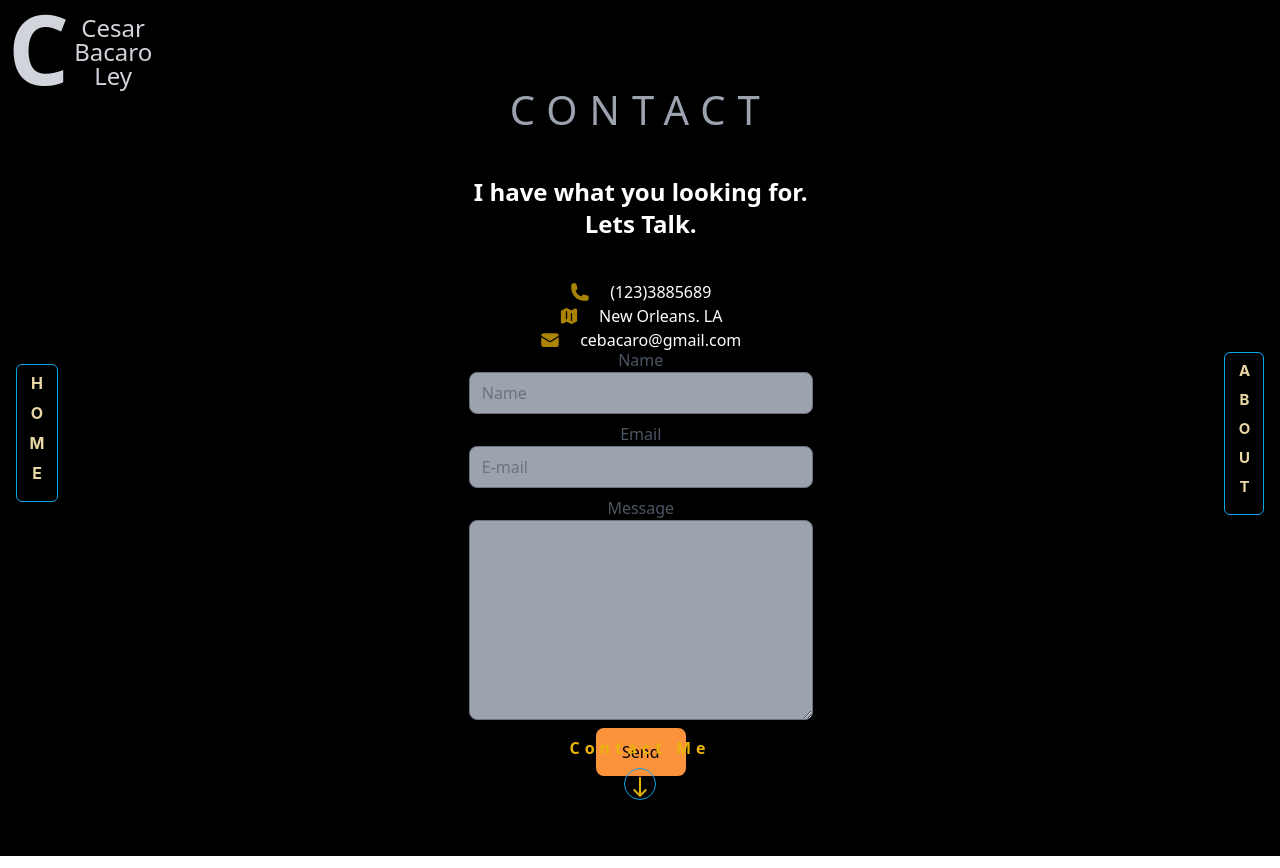
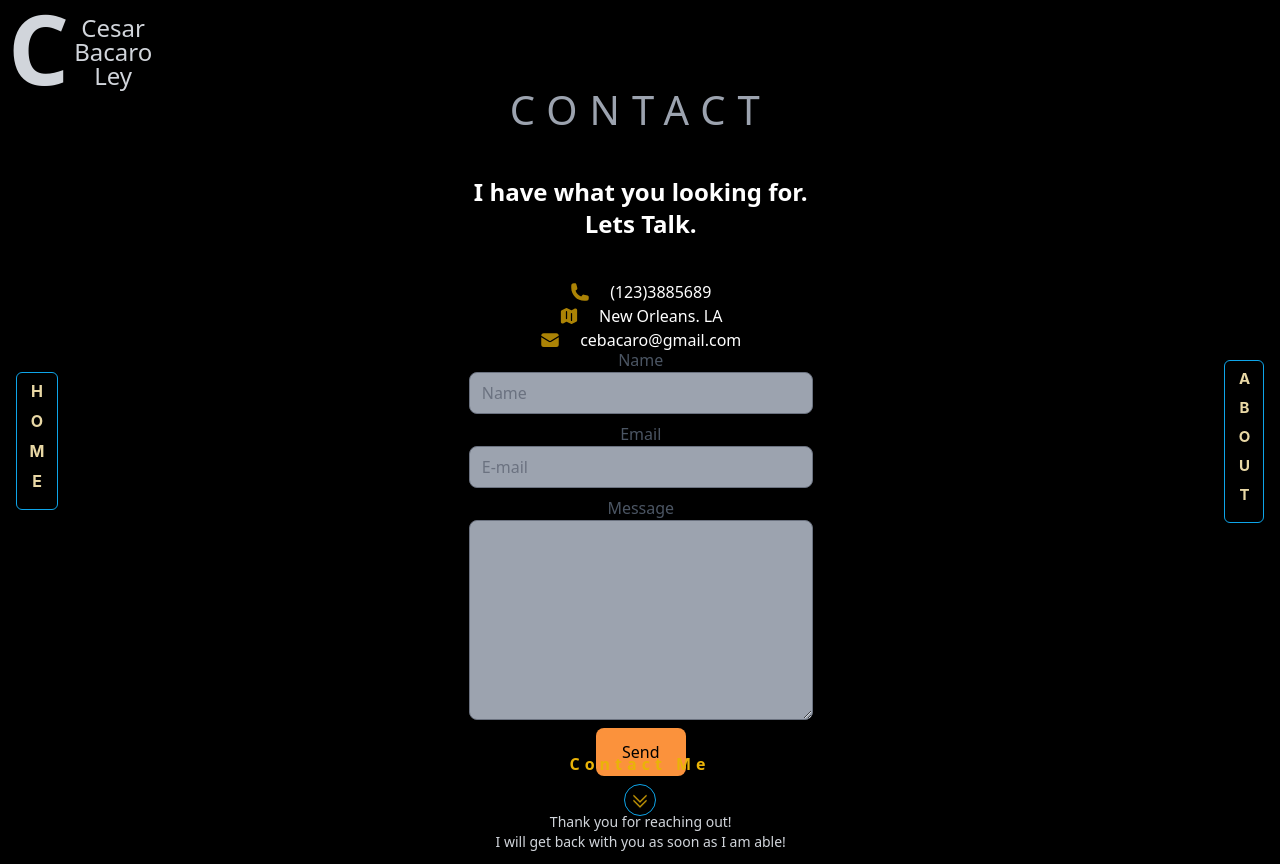
Before and after one commit to cebacaro/portfolio, a React (Create React App) app in the folder portfolio/: page /contact in a window 1280 px wide. Built offline with nearby package versions, Linux system fonts and the light colour scheme.

Commit message:
constact

```diff
--- a/portfolio/src/components/Contact.jsx
+++ b/portfolio/src/components/Contact.jsx
@@ -25,8 +25,8 @@ export const Contact = () => {
           alert("something went wrong");
         }
       );
-    // document.getElementById("contact-form").style.display = "none";
-    // document.getElementById("success-message").style.display = "inline";
+    document.getElementById("contact-form").style.display = "none";
+    document.getElementById("success-message").style.display = "inline";
   };
   return (
     <>
@@ -64,7 +64,8 @@ export const Contact = () => {
         </div>
 
         <form
-          className="contact-form flex mt-10 p-7 flex-col h-[500px] w-[400px]"
+          className=" flex mt-10 p-7 flex-col h-[500px] w-[400px]"
+          id="contact-form"
           ref={form}
           onSubmit={sendEmail}
         >
@@ -99,8 +100,8 @@ export const Contact = () => {
           </button>
         </form>
 
-        <div className="success-message">
-          <h4 className="text-center text-sm pb-4 hidden">
+        <div id="success-message">
+          <h4 className="text-center text-sm pb-4 text-gray-300">
             Thank you for reaching out! <br /> I will get back with you as soon
             as I am able!
           </h4>
--- a/portfolio/src/components/Home.jsx
+++ b/portfolio/src/components/Home.jsx
@@ -15,8 +15,20 @@ export const Home = () => {
       animate={{ opacity: 1 }}
       exit={{ opacity: 1 }}
       transition={{ duration: 0.8, easy: "easyOut" }}
-      className="textContainer flex justify-center self-center content-center h-[80vh] w-[100%] "
+      className="textContainer flex justify-center self-center content-center h-[90vh] w-[100%] items-center relative "
     >
+      <div className="mainText text-yellow-100 absolute z-10 font-bold text-center ">
+        <m.h1
+          style={{ display: "inline-block" }}
+          initial={{ y: "-100%", opacity: 0 }}
+          animate={{ y: "0%", opacity: 1 }}
+          transition={{ duration: 0.8 }}
+        >
+          Cesar Bacaro <br />
+          web developer <br />
+          musician
+        </m.h1>
+      </div>
       <div className="overlay absolute  h-[80vh] w-[100%]  bg-black bg-opacity-40 " />
       <video
         className=" flex  justify-center w-full"
@@ -25,17 +37,6 @@ export const Home = () => {
         loop
         muted
       />
-
-      <div className="mainText">
-        <m.h1
-          style={{ display: "inline-block" }}
-          initial={{ y: "-100%", opacity: 0 }}
-          animate={{ y: "0%", opacity: 1 }}
-          transition={{ duration: 0.8 }}
-        >
-          Welcome to my site
-        </m.h1>
-      </div>
     </m.div>
   );
 };
--- a/portfolio/src/components/layout/Footer1.jsx
+++ b/portfolio/src/components/layout/Footer1.jsx
@@ -1,5 +1,6 @@
 import React from "react";
-import SouthIcon from "@mui/icons-material/South";
+
+import { ChevronDoubleDownIcon } from "@heroicons/react/24/solid";
 
 function Footer1() {
   return (
@@ -11,8 +12,9 @@ function Footer1() {
         Contact Me
       </a>
       <div className="absolute border border-sky-500  rounded-full h-[32px] w-[32px] flex justify-center mt-8 " />
-      <SouthIcon className="icon text-yellow-500  animate-bounce flex place-self-center mb-4" />
+      <ChevronDoubleDownIcon className="icon text-yellow-500  animate-bounce flex place-self-center mb-3 h-5 w-5" />
     </div>
   );
 }
+
 export default Footer1;
--- a/portfolio/src/router/MisRutas.jsx
+++ b/portfolio/src/router/MisRutas.jsx
@@ -22,7 +22,7 @@ function MisRutas() {
 
           {/*Main*/}
           <section
-            className="content h-[85vh] flex w-full
+            className="content h-[87vh] flex w-full
           justify-center "
           >
             <AnimatePresence initial={true}>
```
